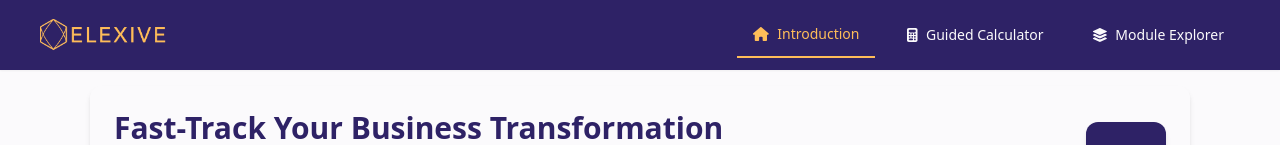
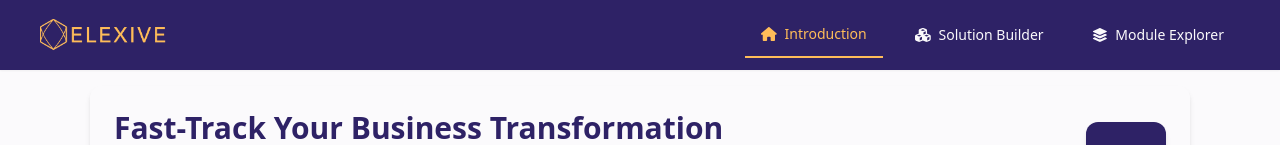
Before and after one commit to elexive-com/elexive-calc, a React (Create React App) app: page / in a window 1280 px wide. Shown: the top 145 px of the page. Built offline with nearby package versions, Linux system fonts and the light colour scheme.

Commit message:
changed the name to "solution builder"

```diff
--- a/src/components/Header.jsx
+++ b/src/components/Header.jsx
@@ -1,11 +1,11 @@
 import React, { useState } from 'react';
 import { FontAwesomeIcon } from '@fortawesome/react-fontawesome';
 import {
-  faCalculator,
   faLayerGroup,
   faHome,
   faBars,
-  faTimes
+  faTimes,
+  faCubes
 } from '@fortawesome/free-solid-svg-icons';
 import { useTabContext } from '../contexts/TabContext';
 
@@ -74,8 +74,8 @@ const Header = () => {
                 : 'text-[#FBFAFC] hover:text-white hover:border-b-2 hover:border-gray-300'
             }`}
           >
-            <FontAwesomeIcon icon={faCalculator} className="mr-2" />
-            Guided Calculator
+            <FontAwesomeIcon icon={faCubes} className="mr-2" />
+            Solution Builder
           </button>
           <button
             onClick={() => handleNavClick('explorer')}
@@ -114,8 +114,8 @@ const Header = () => {
                   : 'text-white hover:bg-gray-800'
               }`}
             >
-              <FontAwesomeIcon icon={faCalculator} className="mr-3" />
-              Guided Calculator
+              <FontAwesomeIcon icon={faCubes} className="mr-3" />
+              Solution Builder
             </button>
             <button
               onClick={() => handleNavClick('explorer')}
```
